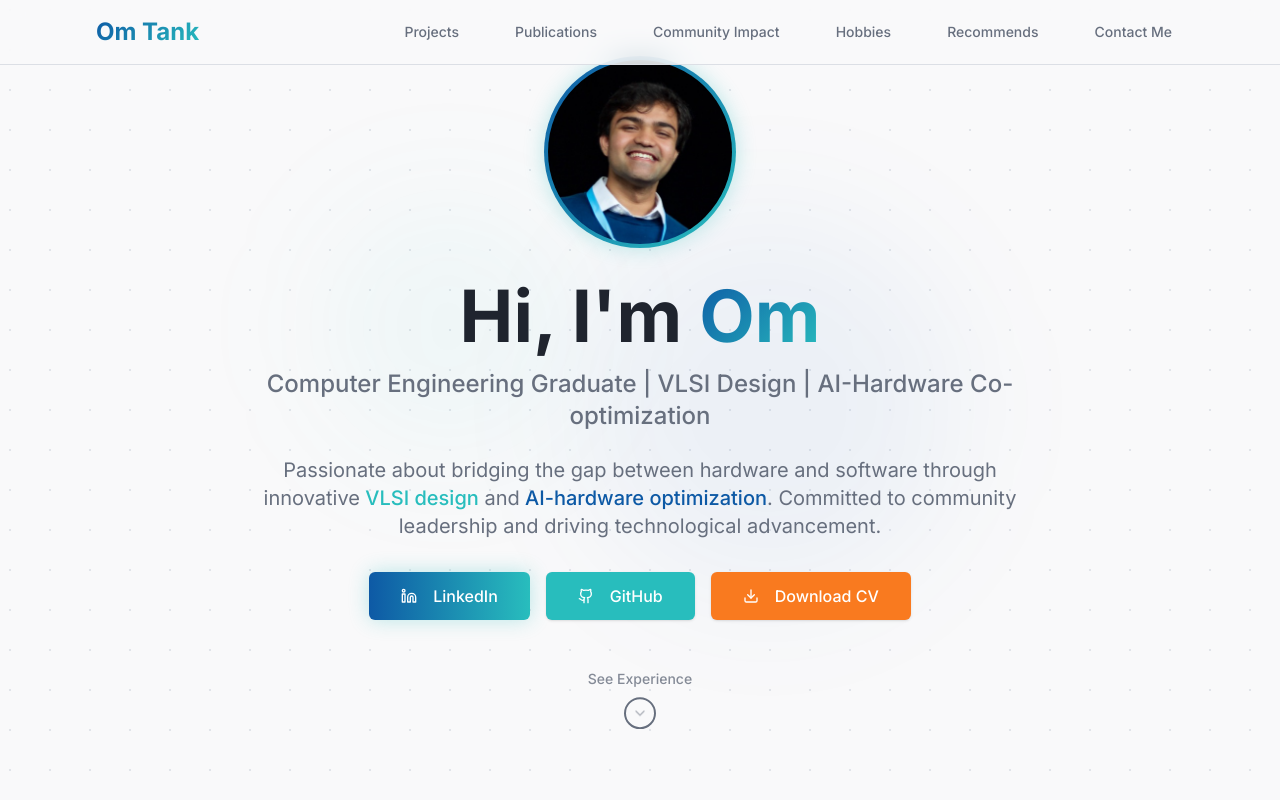
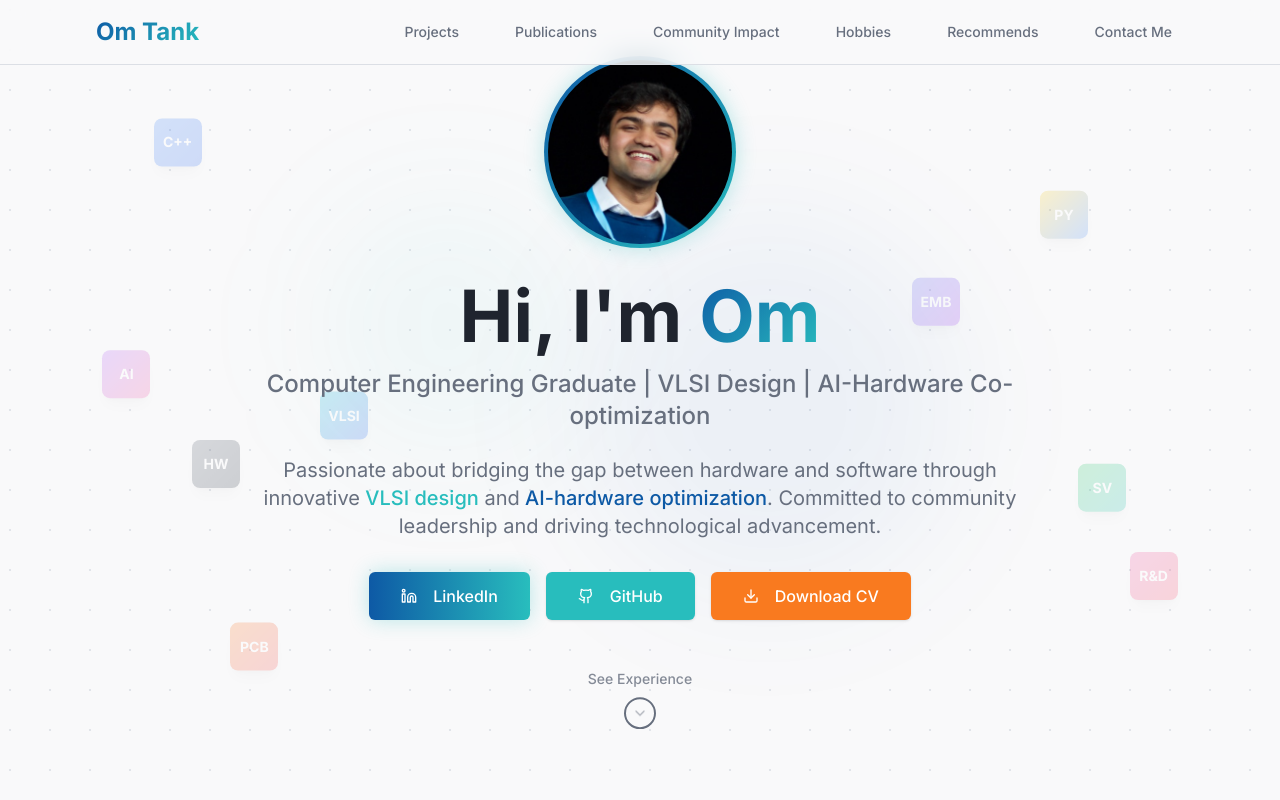
Before and after one commit to OTANK10/om-tank-nexus, a React (Vite) app: page / in a window 1280 px wide. Shown: the top 800 px of the page. Built offline with nearby package versions, Linux system fonts and the light colour scheme.

Commit message:
Add floating logos to hero
Add floating logos of past experiences to the hero section background to make the page more lively.

```diff
--- a/src/components/Hero.tsx
+++ b/src/components/Hero.tsx
@@ -8,6 +8,72 @@ const Hero = () => {
       <div className="absolute inset-0 overflow-hidden">
         <div className="absolute top-1/4 left-1/4 w-32 h-32 md:w-64 md:h-64 bg-accent/5 rounded-full blur-3xl animate-float" />
         <div className="absolute bottom-1/4 right-1/4 w-48 h-48 md:w-96 md:h-96 bg-primary/5 rounded-full blur-3xl animate-float" style={{ animationDelay: '2s' }} />
+
+        {/* Floating Technology Logos */}
+        <div className="absolute inset-0 opacity-20">
+          {/* C++ Logo */}
+          <div className="absolute top-[15%] left-[12%] animate-float" style={{ animationDelay: '0s', animationDuration: '8s' }}>
+            <div className="w-8 h-8 md:w-12 md:h-12 bg-gradient-to-br from-blue-500 to-blue-600 rounded-lg flex items-center justify-center text-white font-bold text-xs md:text-sm shadow-lg">
+              C++
+            </div>
+          </div>
+
+          {/* Python Logo */}
+          <div className="absolute top-[25%] right-[15%] animate-float" style={{ animationDelay: '1s', animationDuration: '10s' }}>
+            <div className="w-8 h-8 md:w-12 md:h-12 bg-gradient-to-br from-yellow-400 to-blue-500 rounded-lg flex items-center justify-center text-white font-bold text-xs md:text-sm shadow-lg">
+              PY
+            </div>
+          </div>
+
+          {/* AI/ML */}
+          <div className="absolute top-[45%] left-[8%] animate-float" style={{ animationDelay: '2s', animationDuration: '9s' }}>
+            <div className="w-8 h-8 md:w-12 md:h-12 bg-gradient-to-br from-purple-500 to-pink-500 rounded-lg flex items-center justify-center text-white font-bold text-xs md:text-sm shadow-lg">
+              AI
+            </div>
+          </div>
+
+          {/* SystemVerilog */}
+          <div className="absolute bottom-[35%] right-[12%] animate-float" style={{ animationDelay: '3s', animationDuration: '11s' }}>
+            <div className="w-8 h-8 md:w-12 md:h-12 bg-gradient-to-br from-green-500 to-teal-500 rounded-lg flex items-center justify-center text-white font-bold text-xs md:text-sm shadow-lg">
+              SV
+            </div>
+          </div>
+
+          {/* PCB Design */}
+          <div className="absolute bottom-[15%] left-[18%] animate-float" style={{ animationDelay: '4s', animationDuration: '7s' }}>
+            <div className="w-8 h-8 md:w-12 md:h-12 bg-gradient-to-br from-orange-500 to-red-500 rounded-lg flex items-center justify-center text-white font-bold text-xs md:text-sm shadow-lg">
+              PCB
+            </div>
+          </div>
+
+          {/* Embedded */}
+          <div className="absolute top-[35%] right-[25%] animate-float" style={{ animationDelay: '5s', animationDuration: '12s' }}>
+            <div className="w-8 h-8 md:w-12 md:h-12 bg-gradient-to-br from-indigo-500 to-purple-600 rounded-lg flex items-center justify-center text-white font-bold text-xs md:text-sm shadow-lg">
+              EMB
+            </div>
+          </div>
+
+          {/* VLSI */}
+          <div className="absolute bottom-[45%] left-[25%] animate-float" style={{ animationDelay: '6s', animationDuration: '13s' }}>
+            <div className="w-8 h-8 md:w-12 md:h-12 bg-gradient-to-br from-cyan-500 to-blue-600 rounded-lg flex items-center justify-center text-white font-bold text-xs md:text-sm shadow-lg">
+              VLSI
+            </div>
+          </div>
+
+          {/* Hardware */}
+          <div className="absolute top-[55%] left-[15%] animate-float" style={{ animationDelay: '7s', animationDuration: '6s' }}>
+            <div className="w-8 h-8 md:w-12 md:h-12 bg-gradient-to-br from-gray-600 to-gray-800 rounded-lg flex items-center justify-center text-white font-bold text-xs md:text-sm shadow-lg">
+              HW
+            </div>
+          </div>
+
+          {/* Research */}
+          <div className="absolute bottom-[25%] right-[8%] animate-float" style={{ animationDelay: '8s', animationDuration: '14s' }}>
+            <div className="w-8 h-8 md:w-12 md:h-12 bg-gradient-to-br from-pink-500 to-rose-500 rounded-lg flex items-center justify-center text-white font-bold text-xs md:text-sm shadow-lg">
+              R&D
+            </div>
+          </div>
+        </div>
       </div>
 
       <div className="max-w-4xl mx-auto px-4 sm:px-6 lg:px-8 text-center relative z-10">
```
